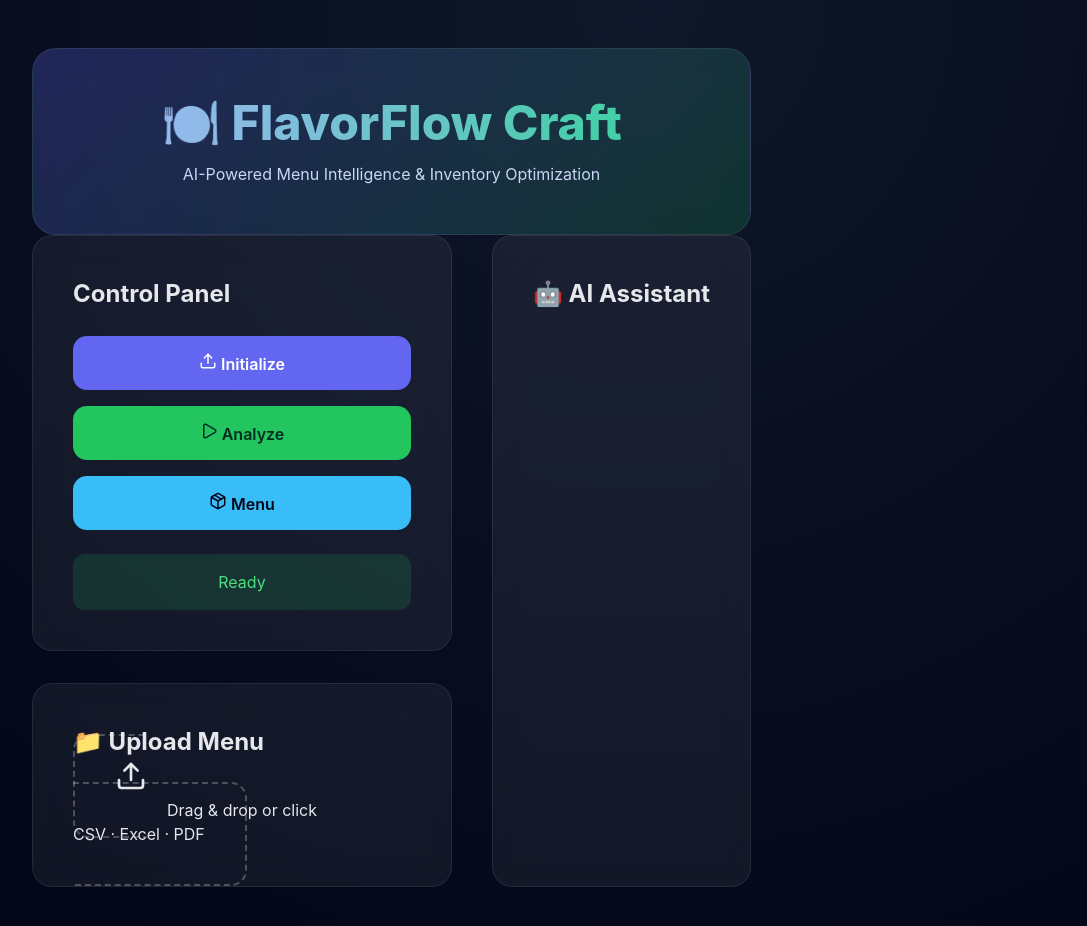
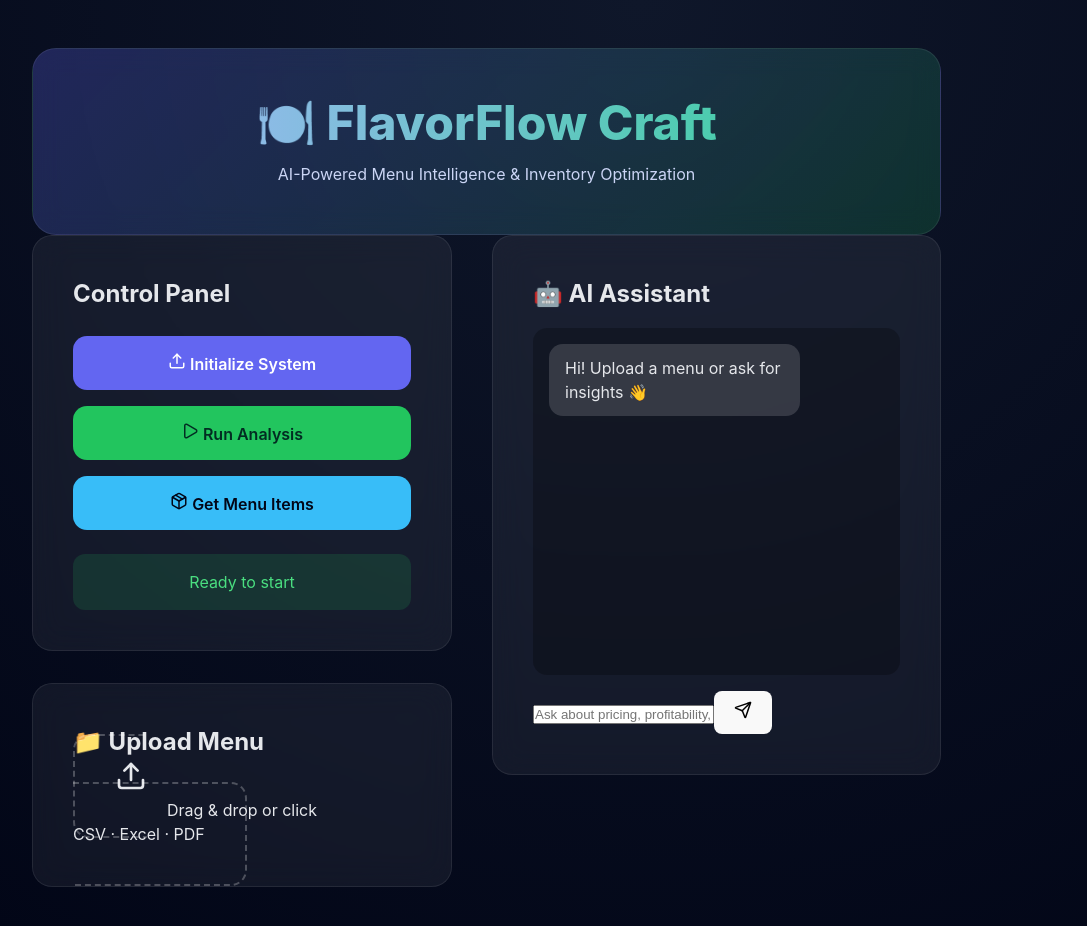
Before and after one commit to marcelinoSamer/DIHxAUC_Model, a React app in the folder frontend/: page / in a window 1280 px wide. Shown: the top 926 px of the page, without its empty margins (0-1087 px from the left). Built offline with nearby package versions, Linux system fonts and the light colour scheme; the HTML template or start-up script is replaced by a standard one.

Commit message:
Chatbot UI

```diff
--- a/frontend/src/App.css
+++ b/frontend/src/App.css
@@ -101,3 +101,33 @@ body {
   text-align: center;
   cursor: pointer;
 }
+.chatbot {
+  display: flex;
+  flex-direction: column;
+  height: 540px;
+}
+
+.chat-window {
+  flex: 1;
+  margin: 1rem 0;
+  padding: 1rem;
+  background: rgba(0,0,0,0.25);
+  border-radius: 14px;
+  overflow-y: auto;
+}
+
+.chat-bubble {
+  padding: 0.75rem 1rem;
+  border-radius: 14px;
+  margin-bottom: 0.75rem;
+  max-width: 75%;
+}
+
+.chat-bubble.user {
+  background: #6366f1;
+  margin-left: auto;
+}
+
+.chat-bubble.assistant {
+  background: rgba(255,255,255,0.15);
+}
--- a/frontend/src/App.jsx
+++ b/frontend/src/App.jsx
@@ -1,7 +1,19 @@
-import { Upload, Play, Package } from 'lucide-react';
+import { useState } from 'react';
+import { Upload, Play, Package, Send } from 'lucide-react';
 import './App.css';
 
 function App() {
+    const [chat, setChat] = useState([
+        { role: 'assistant', text: 'Hi! Upload a menu or ask for insights 👋' }
+    ]);
+    const [input, setInput] = useState('');
+
+    const sendMessage = () => {
+        if (!input.trim()) return;
+        setChat([...chat, { role: 'user', text: input }]);
+        setInput('');
+    };
+
     return (
         <div className="app">
             <div className="page">
@@ -12,18 +24,30 @@ function App() {
                 </header>
 
                 <div className="dashboard-grid">
+
+                    {/* LEFT SIDE */}
                     <div className="left-stack">
 
+                        {/* CONTROL PANEL */}
                         <div className="card">
                             <h2>Control Panel</h2>
+
                             <div className="button-grid">
-                                <button className="btn btn-primary"><Upload size={18} /> Initialize</button>
-                                <button className="btn btn-success"><Play size={18} /> Analyze</button>
-                                <button className="btn btn-info"><Package size={18} /> Menu</button>
+                                <button className="btn btn-primary">
+                                    <Upload size={18} /> Initialize System
+                                </button>
+                                <button className="btn btn-success">
+                                    <Play size={18} /> Run Analysis
+                                </button>
+                                <button className="btn btn-info">
+                                    <Package size={18} /> Get Menu Items
+                                </button>
                             </div>
-                            <div className="status success">Ready</div>
+
+                            <div className="status success">Ready to start</div>
                         </div>
 
+                        {/* UPLOAD */}
                         <div className="card">
                             <h2>📁 Upload Menu</h2>
                             <label className="upload-box">
@@ -36,9 +60,30 @@ function App() {
 
                     </div>
 
-                    <div className="card">
+                    {/* RIGHT SIDE — CHATBOT */}
+                    <div className="card chatbot">
                         <h2>🤖 AI Assistant</h2>
+
+                        <div className="chat-window">
+                            {chat.map((m, i) => (
+                                <div key={i} className={`chat-bubble ${m.role}`}>
+                                    {m.text}
+                                </div>
+                            ))}
+                        </div>
+
+                        <div className="chat-input">
+                            <input
+                                value={input}
+                                onChange={e => setInput(e.target.value)}
+                                placeholder="Ask about pricing, profitability, optimization…"
+                            />
+                            <button onClick={sendMessage}>
+                                <Send size={18} />
+                            </button>
+                        </div>
                     </div>
+
                 </div>
 
             </div>
```
